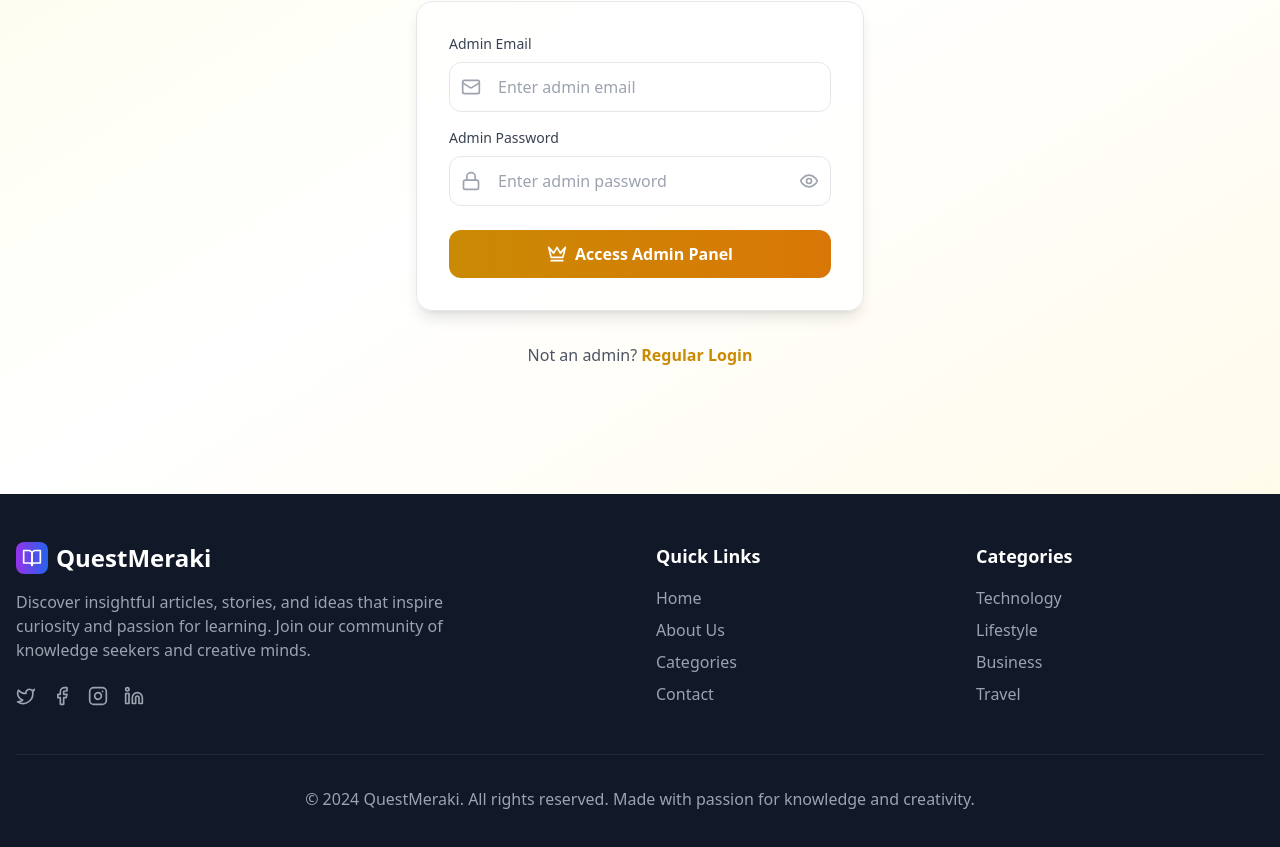
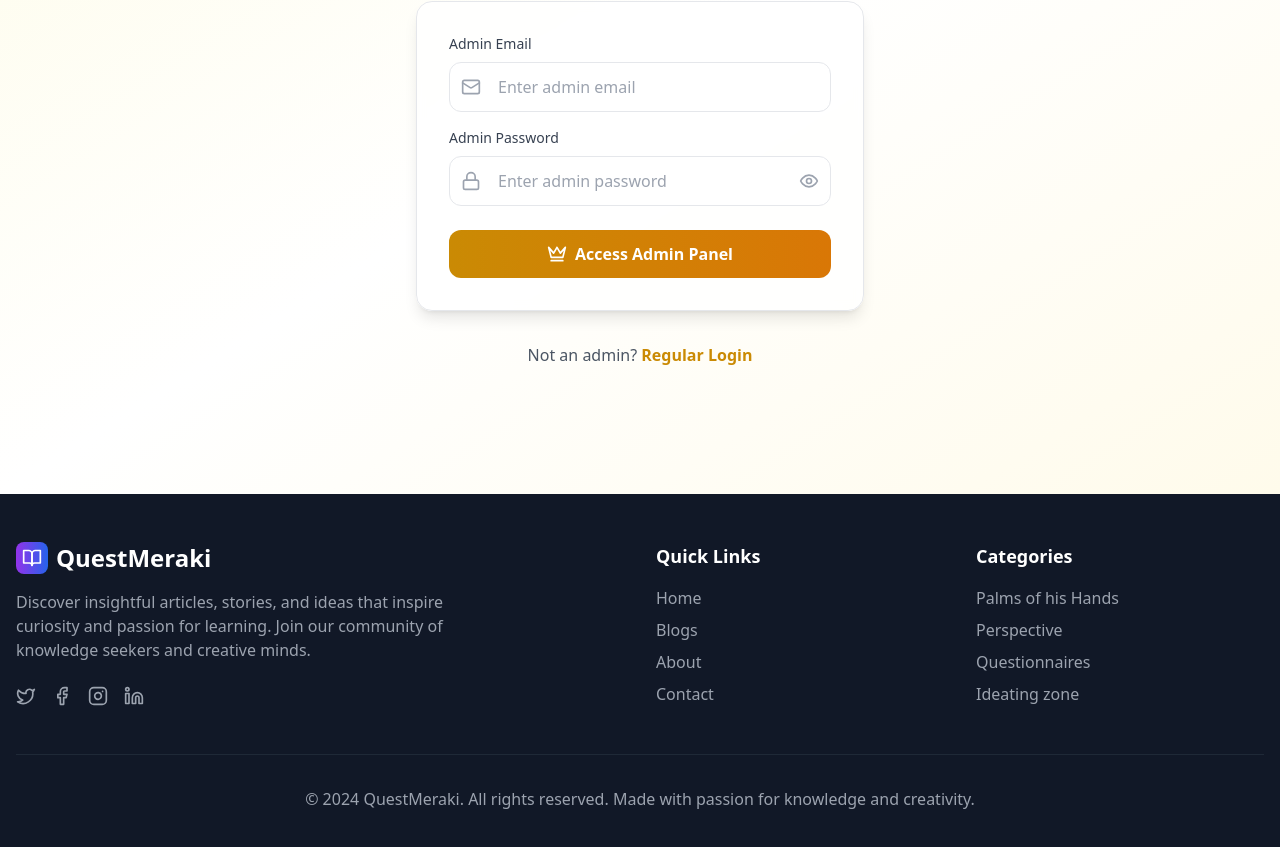
Before and after one commit to JESURAJA7/QuestMeraki, a React (Vite) app: page /admin/login in a window 1280 px wide. Shown: the part 386-1233 px from the top of the page. Built offline with nearby package versions, Linux system fonts and the light colour scheme; no server answers; the HTML template or start-up script is replaced by a standard one.

Commit message:
update route

```diff
--- a/src/components/Footer.tsx
+++ b/src/components/Footer.tsx
@@ -1,5 +1,7 @@
 import React from 'react';
 import { BookOpen, Twitter, Facebook, Instagram, Linkedin } from 'lucide-react';
+import { Link } from 'react-router-dom';
+
 
 export default function Footer() {
   return (
@@ -38,21 +40,22 @@ export default function Footer() {
           <div>
             <h3 className="text-lg font-semibold mb-4">Quick Links</h3>
             <ul className="space-y-2">
-              <li><a href="#" className="text-gray-400 hover:text-white transition-colors">Home</a></li>
-              <li><a href="#" className="text-gray-400 hover:text-white transition-colors">About Us</a></li>
-              <li><a href="#" className="text-gray-400 hover:text-white transition-colors">Categories</a></li>
-              <li><a href="#" className="text-gray-400 hover:text-white transition-colors">Contact</a></li>
+              <li><Link to="/" className="text-gray-400 hover:text-white transition-colors">Home</Link></li>
+              <li><Link to="/blogs" className="text-gray-400 hover:text-white transition-colors">Blogs</Link></li>
+              <li><Link to="/about" className="text-gray-400 hover:text-white transition-colors">About</Link></li>
+              <li><Link to="/contact" className="text-gray-400 hover:text-white transition-colors">Contact</Link></li>
             </ul>
+
           </div>
 
           {/* Categories */}
           <div>
             <h3 className="text-lg font-semibold mb-4">Categories</h3>
             <ul className="space-y-2">
-              <li><a href="#" className="text-gray-400 hover:text-white transition-colors">Technology</a></li>
-              <li><a href="#" className="text-gray-400 hover:text-white transition-colors">Lifestyle</a></li>
-              <li><a href="#" className="text-gray-400 hover:text-white transition-colors">Business</a></li>
-              <li><a href="#" className="text-gray-400 hover:text-white transition-colors">Travel</a></li>
+              <li><a href="#" className="text-gray-400 hover:text-white transition-colors">Palms of his Hands</a></li>
+              <li><a href="#" className="text-gray-400 hover:text-white transition-colors">Perspective</a></li>
+              <li><a href="#" className="text-gray-400 hover:text-white transition-colors">Questionnaires</a></li>
+              <li><a href="#" className="text-gray-400 hover:text-white transition-colors">Ideating zone</a></li>
             </ul>
           </div>
         </div>
--- a/src/pages/MyBlogs.tsx
+++ b/src/pages/MyBlogs.tsx
@@ -348,7 +348,7 @@ export default function MyBlogs() {
                   <div className="flex items-center justify-between pt-4 border-t border-gray-100">
                     <div className="flex items-center space-x-2">
                       <Link
-                        to={`/post/${blog._id}`}
+                        to={`/blogs/${blog._id}`}
                         className="inline-flex items-center px-3 py-1.5 bg-gray-100 text-gray-700 rounded-lg text-sm font-medium hover:bg-gray-200 transition-colors duration-200"
                       >
                         <Eye className="w-4 h-4 mr-1" />
```
Also changed, not shown: 1 other file (tests, documents, lock files or other folders).
